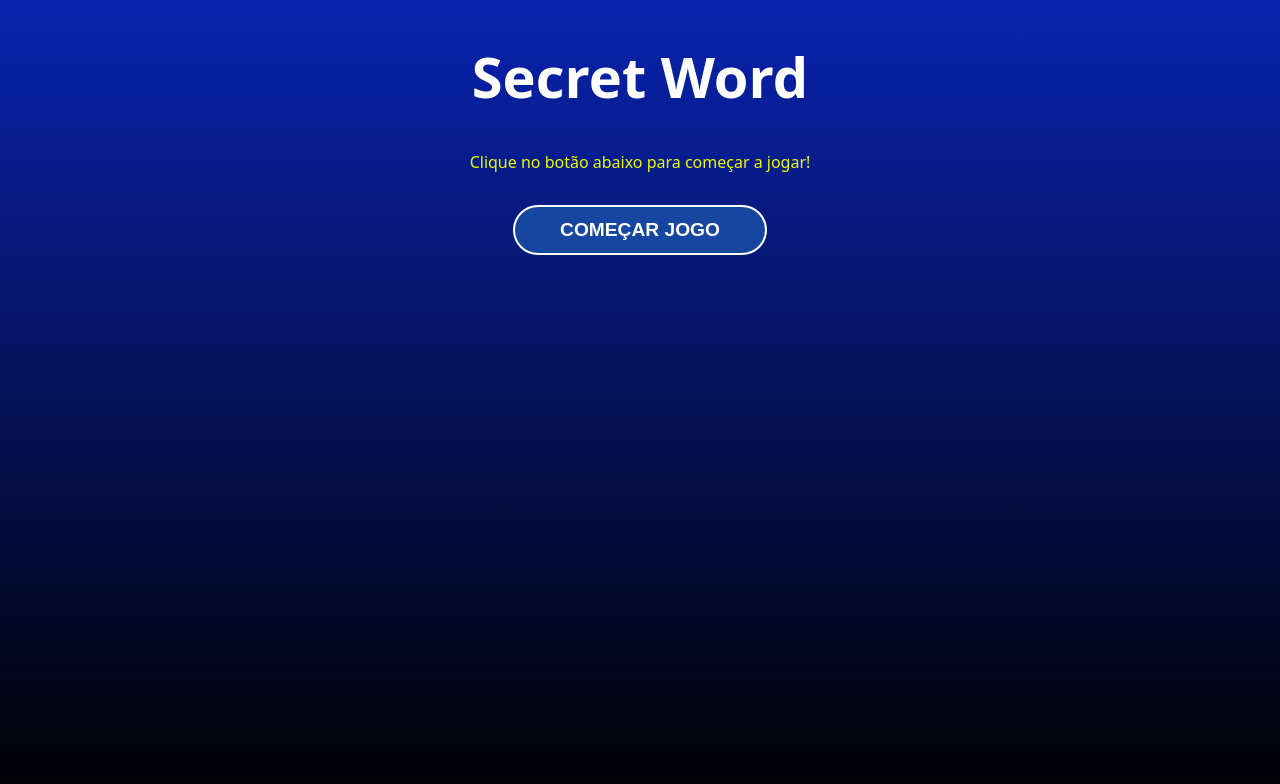
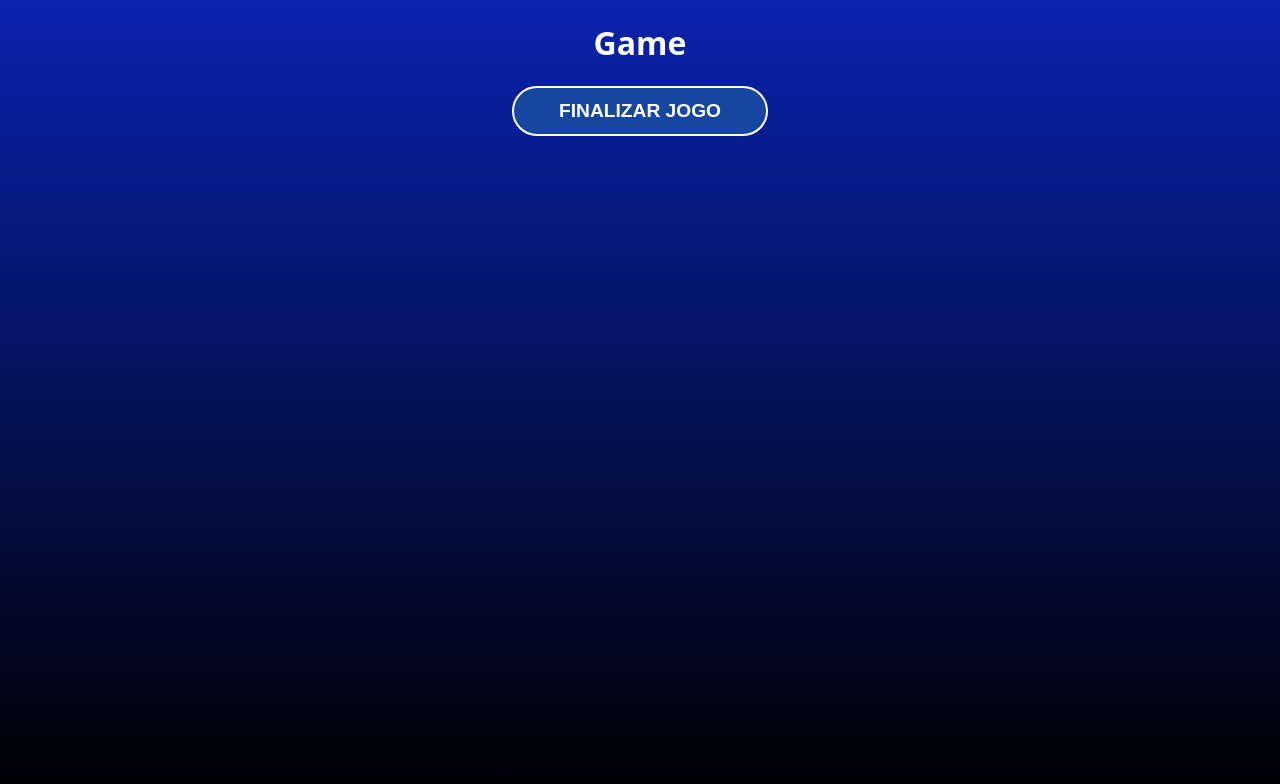
Before and after one commit to NikkitoPlay/secret_word, a React (Vite) app: page / in a window 1280 px wide. Both pictures are taken after a click on the button "COMEÇAR JOGO". Shown: the top 784 px of the page. Built offline with nearby package versions, Linux system fonts and the light colour scheme.

Commit message:
navegation buttons

```diff
--- a/src/App.jsx
+++ b/src/App.jsx
@@ -23,11 +23,26 @@
   const [words] = useState(wordsList);
 
   console.log(words);
+
+  //começa o jogo
+  const startGame = () => {
+    setGameStage(stages[1].name);
+  }
+
+  //processa a letra
+  const verifyLetter = () => {
+    setGameStage(stages[2].name);
+  }
+
+  //recomeça o jogo
+  const retry = () => {
+     setGameStage(stages[0].name);
+  }
   return (
     <div className='App'>
-      {gameStage === 'start' && <StartScreen/>}
-      {gameStage === 'game' && <Game/>}
-      {gameStage === 'end' && <GameOver/>}
+      {gameStage === 'start' && <StartScreen startGame={startGame}/>}
+      {gameStage === 'game' && <Game verifyLetter={verifyLetter}/>}
+      {gameStage === 'end' && <GameOver retry={retry}/>}
     </div>
   )
 }
--- a/src/components/Game.jsx
+++ b/src/components/Game.jsx
@@ -1,8 +1,11 @@
 import './Game.css'
 
-const Game = () => {
+const Game = ({verifyLetter}) => {
   return (
-    <div>Game</div>
+    <div>
+      <h1>Game</h1>
+      <button onClick={verifyLetter}>Finalizar Jogo</button>
+    </div>
   )
 }
 
--- a/src/components/GameOver.jsx
+++ b/src/components/GameOver.jsx
@@ -1,8 +1,11 @@
 import './GameOver.css'
 
-const GameOver = () => {
+const GameOver = ({retry}) => {
   return (
-    <div>GameOver</div>
+    <div>
+      <h1>Game Over</h1>
+      <button onClick={retry}>Recomeçar</button>
+    </div>
   )
 }
 
--- a/src/components/StartScreen.jsx
+++ b/src/components/StartScreen.jsx
@@ -1,11 +1,11 @@
 import './StartScreen.css';
 
-const StartScreen = () => {
+const StartScreen = ({startGame}) => {
   return (
     <div className='start'>
       <h1>Secret Word</h1>
       <p>Clique no botão abaixo para começar a jogar!</p>
-      <button>Começar Jogo</button>
+      <button onClick={startGame}>Começar Jogo</button>
     </div>
   )
 }
```
